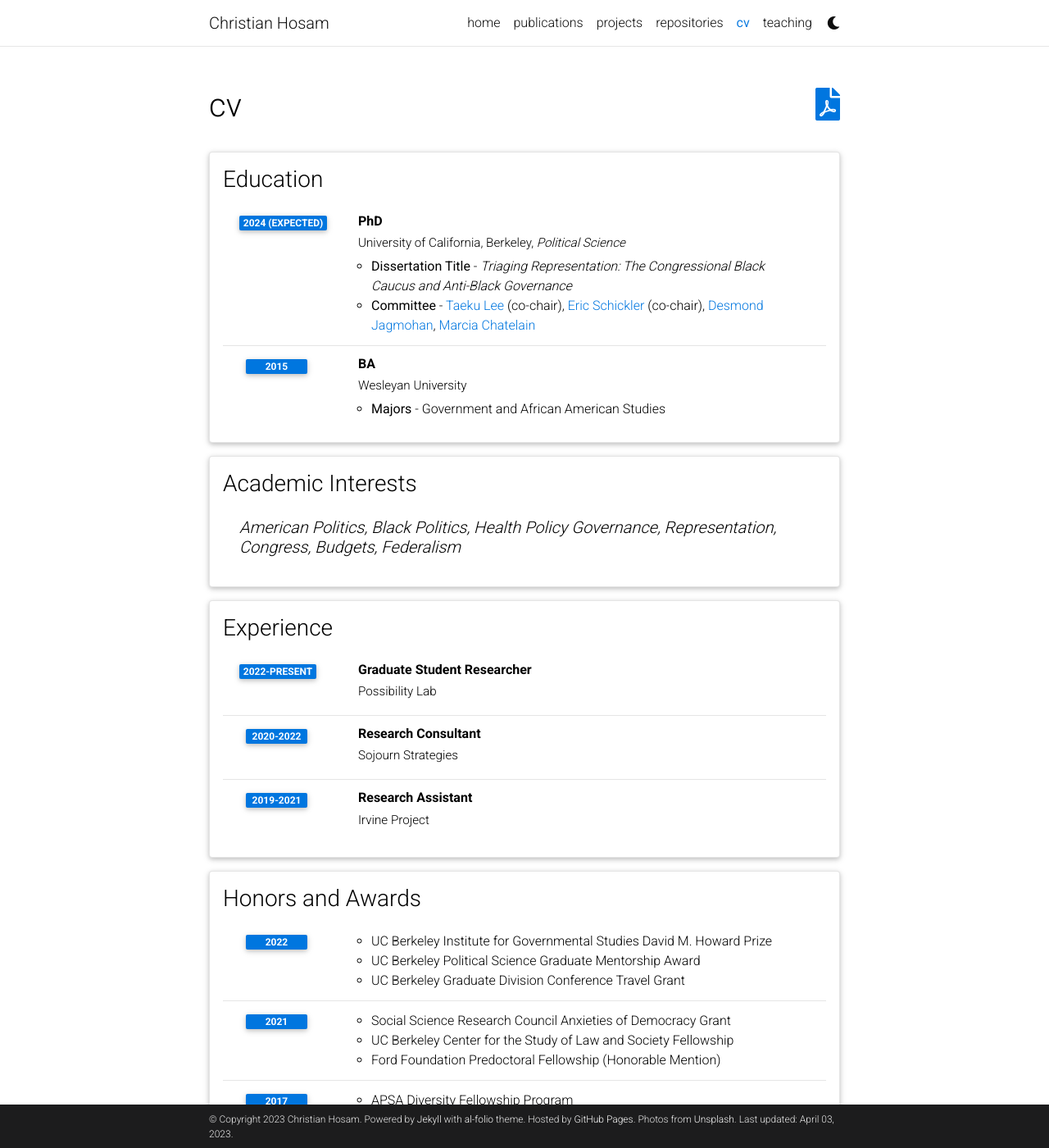
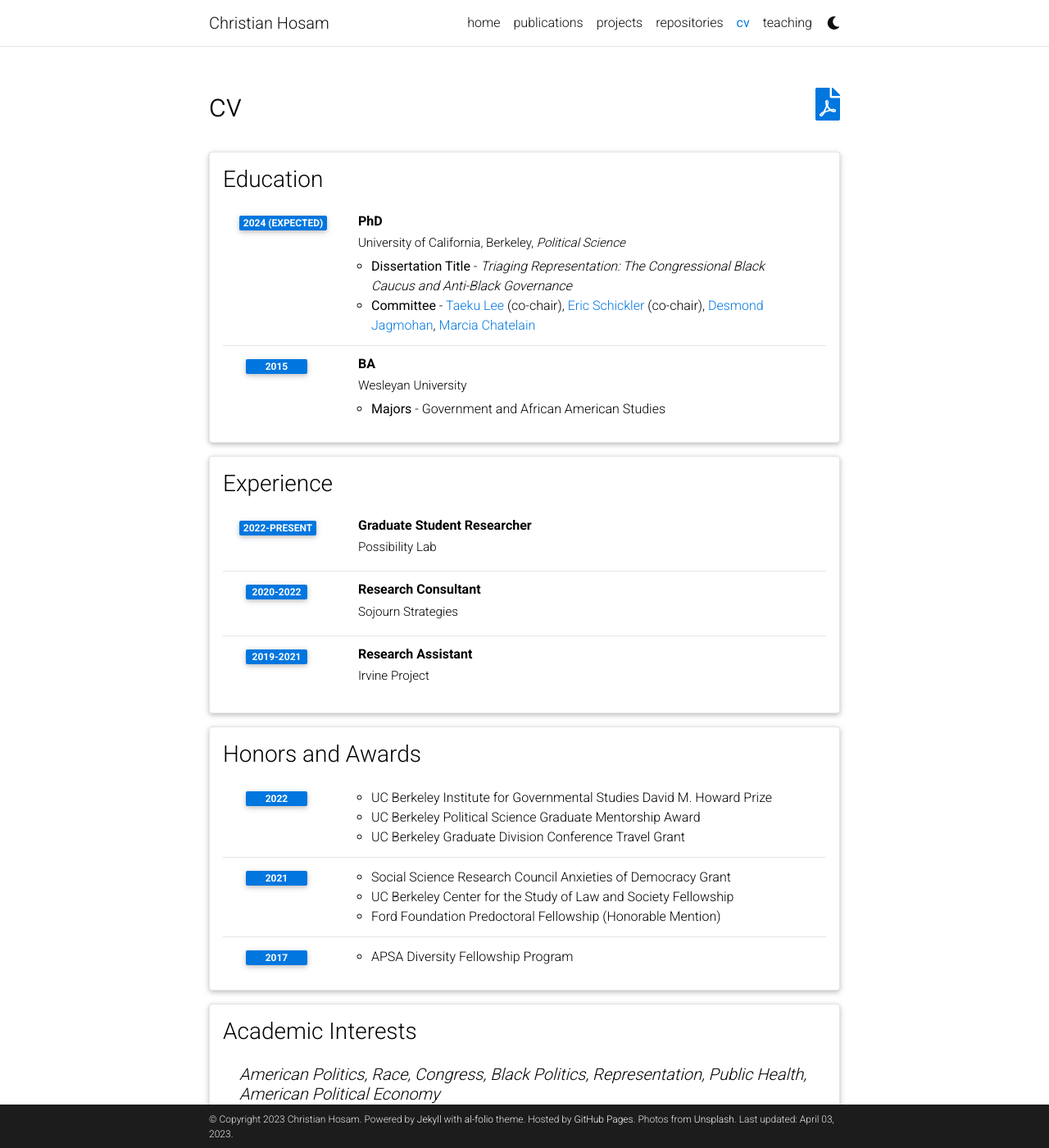
Before and after one commit to chosam2322/chosam2322.github.io, a Jekyll site: the page built from _pages/cv.md, in a window 1280 px wide and 1400 px high. Shown: the whole window at 82% size. Built offline with Jekyll 4.4.1, drawn with Linux system fonts in a browser that asks for light colours; comment, search, counter and statistics services are not loaded; a style sheet for code colours, icons or effects is not loaded.

Commit message:
Update cv.yml

```diff
--- a/_data/cv.yml
+++ b/_data/cv.yml
@@ -12,11 +12,6 @@
       description:
         - <b>Majors</b> - Government and African American Studies
       year: 2015
-
-- title: Academic Interests
-  type: nested_list
-  contents:
-    - title: <i>American Politics, Black Politics, Health Policy Governance, Representation, Congress, Budgets, Federalism</i>
 
 - title: Experience
   type: time_table
@@ -49,3 +44,9 @@
     - year: 2017
       items:
         - APSA Diversity Fellowship Program
+
+
+- title: Academic Interests
+  type: nested_list
+  contents:
+    - title: <i>American Politics, Race, Congress, Black Politics, Representation, Public Health, American Political Economy</i>
```
